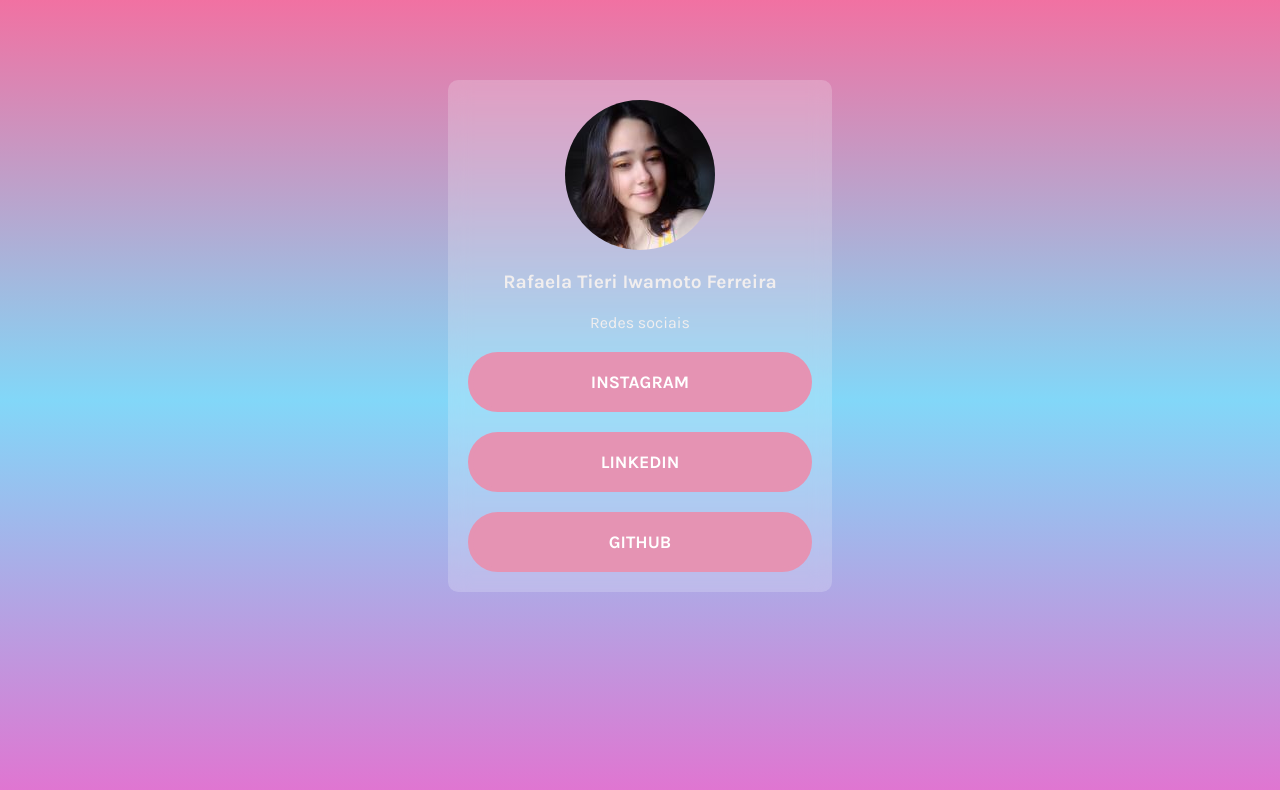
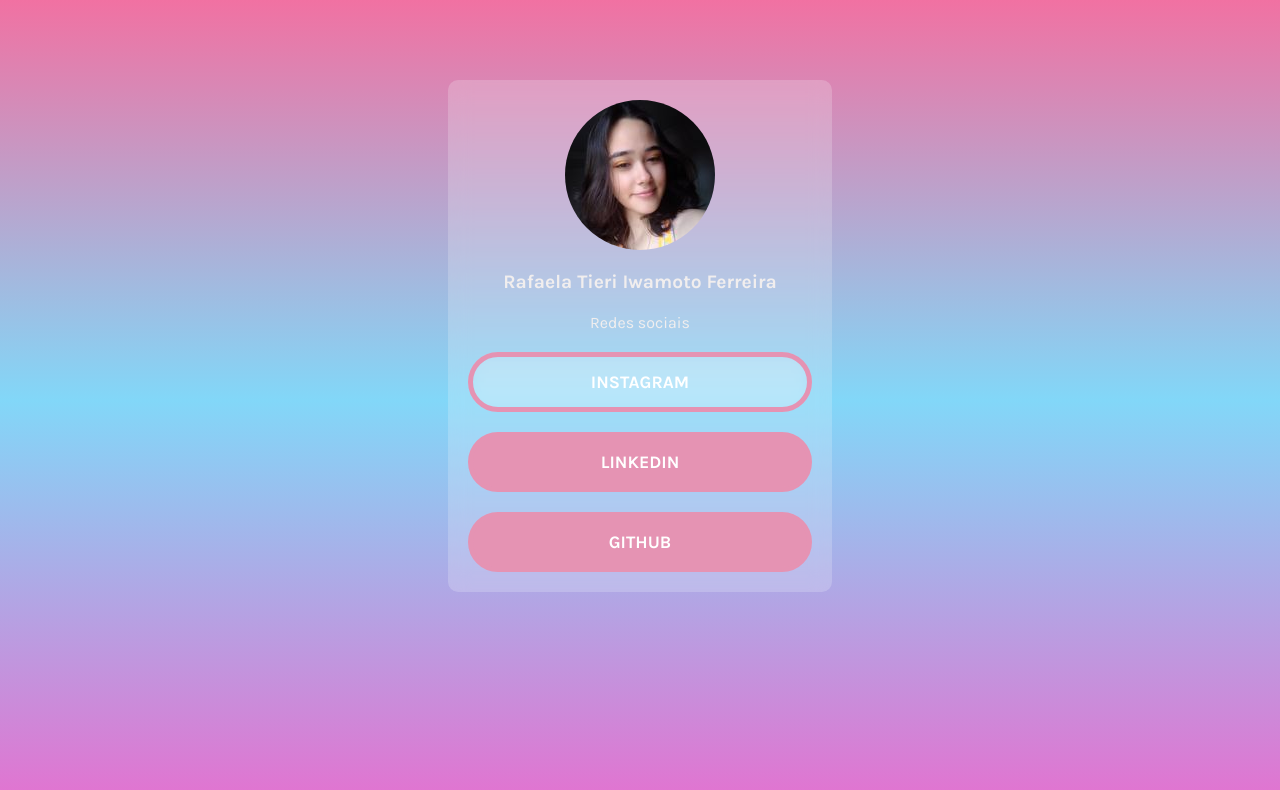
Before and after one commit to RafaelaTieri/LinktreeHaken, a plain HTML site: page index.html in a window 1280 px wide. In both pictures the pointer is over the link "INSTAGRAM". Drawn offline with Linux system fonts and the light colour scheme.

Commit message:
Transparencia botão

```diff
--- a/estilo.css
+++ b/estilo.css
@@ -63,3 +63,9 @@ body {
     transition: all 0.5s linear;
     border-radius: 50px;
 }
+
+.botao:hover {
+    background: rgba(255, 255, 255, 0.1);
+    backdrop-filter: blur(10px);
+    -webkit-backdrop-filter: blur(10px);
+}
```
